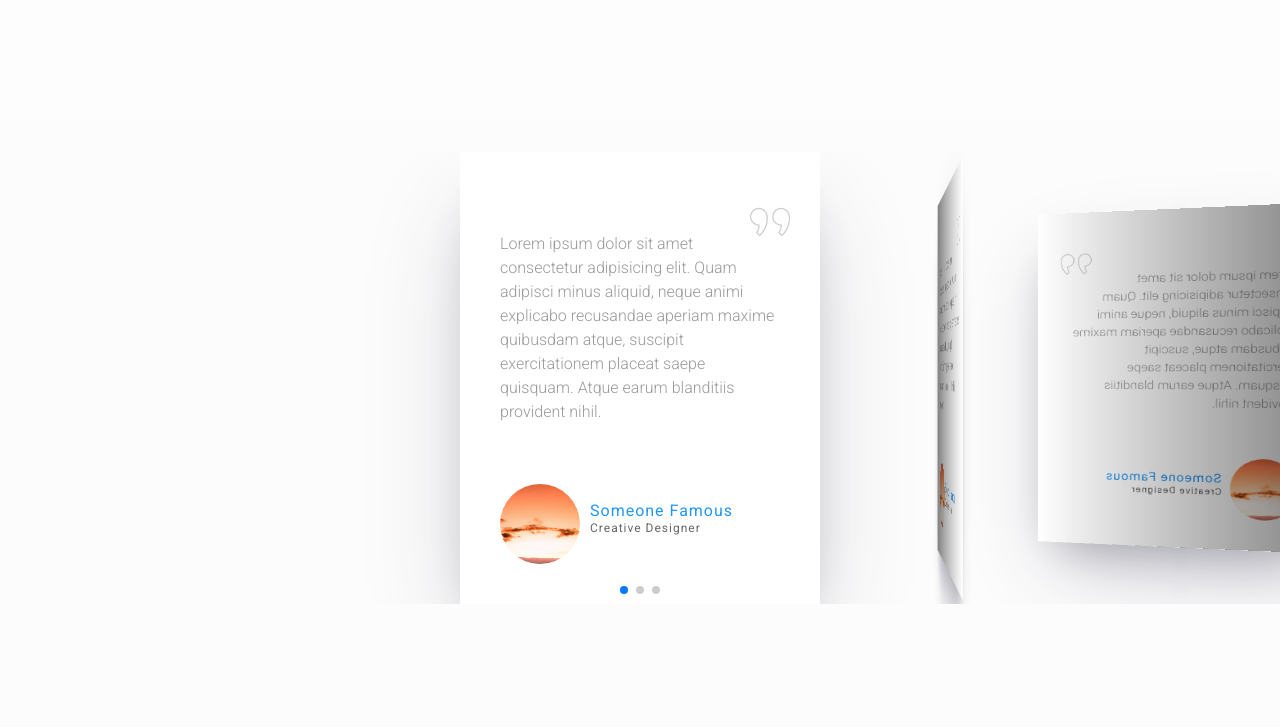
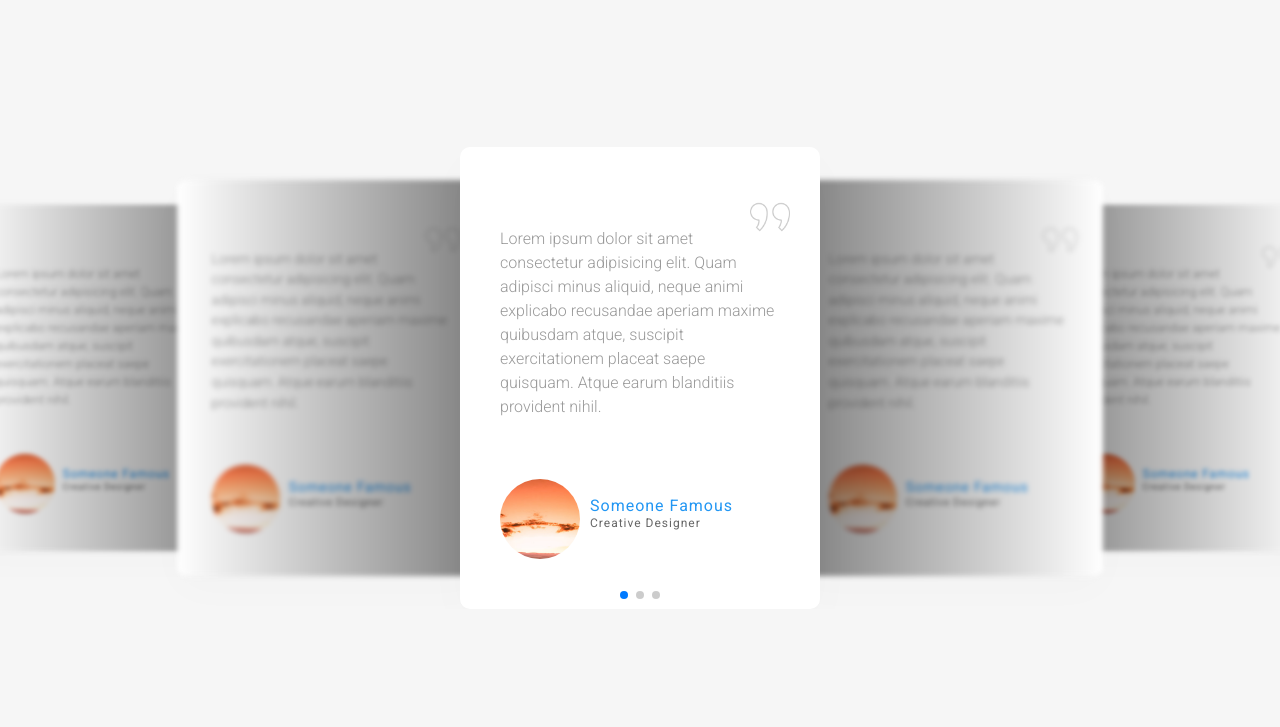
Before and after one commit to pruthvz/updatedTravelsite, a plain HTML site: page index.html in a window 1280 px wide. Shown: the part 5975-6702 px from the top of the page. Drawn offline with nearby package versions, Linux system fonts and the light colour scheme.

Commit message:
customer section done

```diff
--- a/index.html
+++ b/index.html
@@ -686,12 +686,13 @@
         centeredSlides: true,
         slidesPerView: "auto",
         coverflowEffect: {
-          rotate: 50,
+          rotate: 0,
           stretch: 0,
           depth: 100,
           modifier: 2,
           slideShadows: true,
         },
+        loop: true,
         pagination: {
           el: ".swiper-pagination",
         },
--- a/src/css/style.css
+++ b/src/css/style.css
@@ -507,7 +507,7 @@
   display: flex;
   justify-content: center;
   align-items: center;
-  background: #ececec24;
+  background: #d3d3d334 !important;
   overflow: hidden;
 }
 
@@ -522,17 +522,26 @@
   background-size: cover;
   width: 360px !important;
   background: #fff;
+
+  box-shadow: 0 15px 50px rgba(0, 0, 0, 0.02);
+  filter: blur(3px);
+  border-radius: 10px;
+}
+
+.swiper-slide-active {
+  filter: blur(0px);
+  background: #fff;
 }
 
 .testimonialBox {
   position: relative;
   width: 100%;
   padding: 40px;
-  padding-bottom: 40px !important;
+  padding-bottom: 50px !important;
   padding-top: 80px;
   color: #999;
-  box-shadow: rgba(50, 50, 93, 0.25) 0px 50px 100px -20px,
-    rgba(0, 0, 0, 0.3) 0px 30px 60px -30px;
+  /* box-shadow: rgba(50, 50, 93, 0.25) 0px 50px 100px -20px,
+    rgba(0, 0, 0, 0.1) 0px 30px 60px -30px; */
 }
 
 .testimonialBox .quote {
```
